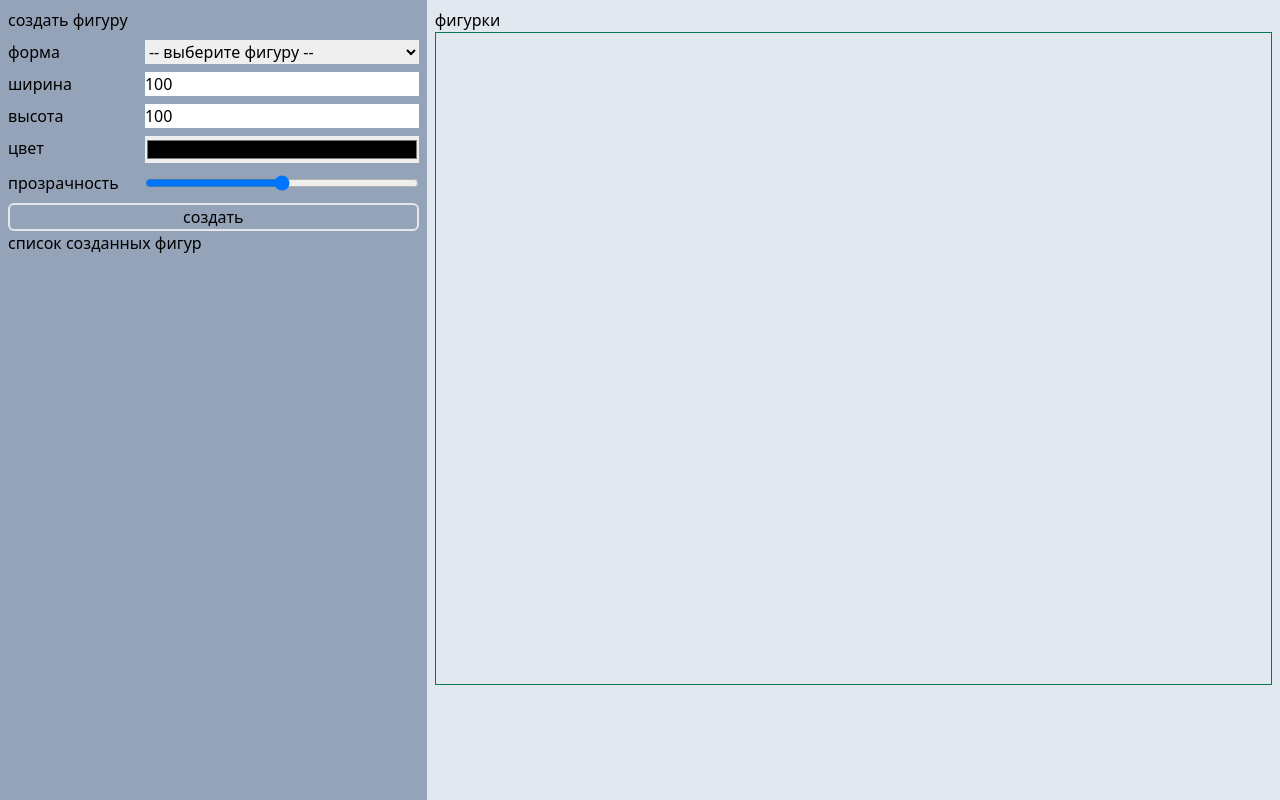
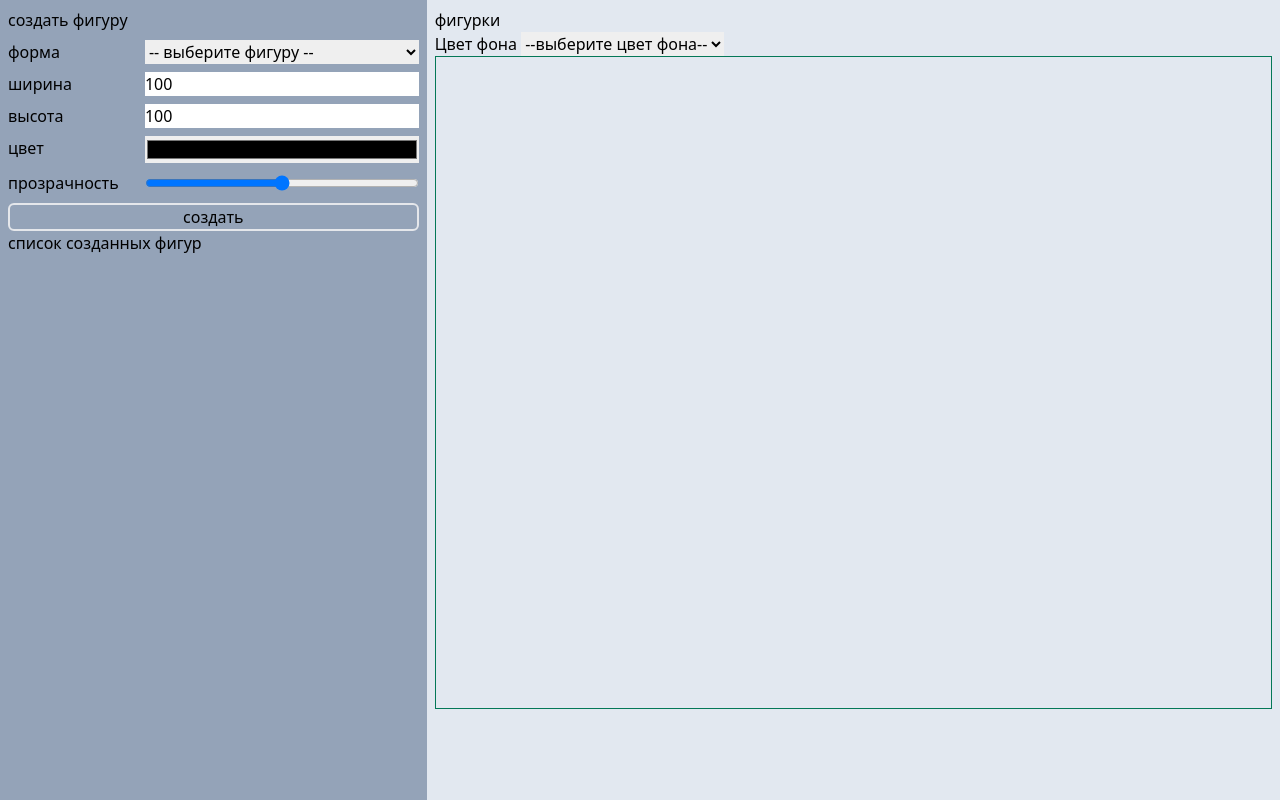
Before and after one commit to slowsleep/glass-figures, a website built with webpack: page src/index.html in a window 1280 px wide. Built offline with nearby package versions, Linux system fonts and the light colour scheme.

Commit message:
Add change background color of canvas

```diff
--- a/src/index.html
+++ b/src/index.html
@@ -52,6 +52,13 @@
         </div>
         <div class="right w-4/6 bg-slate-200 p-2">
             <p>фигурки</p>
+            <label for="canvasBackground">Цвет фона</label>
+            <select name="canvasBackground" id="canvasBackground">
+                <option value="">--выберите цвет фона--</option>
+                <option value="white">белый</option>
+                <option value="black">черный</option>
+                <option value="transparent">прозрачный</option>
+            </select>
             <div class="border border-emerald-700 h-5/6" id="canvas"></div>
         </div>
     </div>
--- a/src/script.js
+++ b/src/script.js
@@ -15,6 +15,7 @@ const leftSide = document.querySelector(".left");
 const rightSide = document.querySelector(".right");
 
 const canvas = document.querySelector("#canvas");
+const canvasBackground = document.querySelector('#canvasBackground');
 
 btnCreate.addEventListener("click", function (e) {
     e.preventDefault();
@@ -132,3 +133,9 @@ function getTextRGBA(color, opacity) {
     const rgba = [red, green, blue, opacity];
     return `rgba(${rgba.join(", ")})`;
 }
+
+canvasBackground.addEventListener("change", function(e) {
+    if (e.target.value) {
+        canvas.style.backgroundColor = e.target.value;
+    }
+})
```
